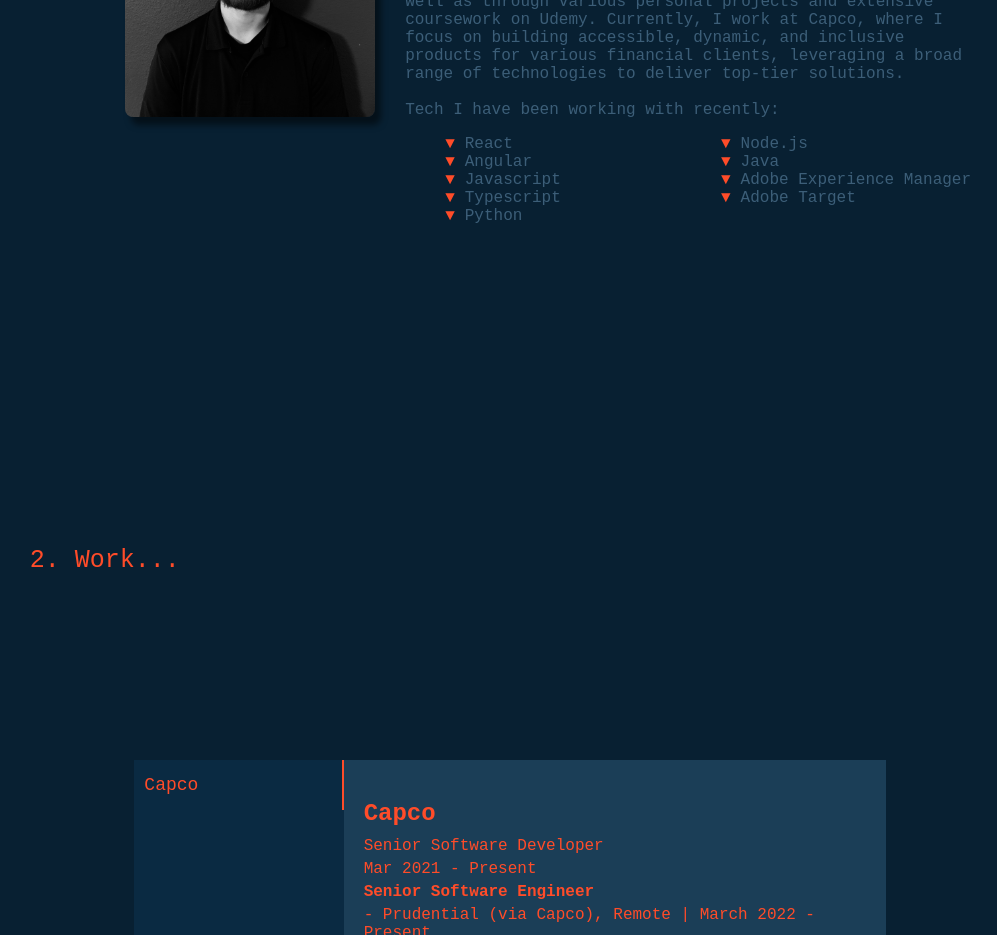
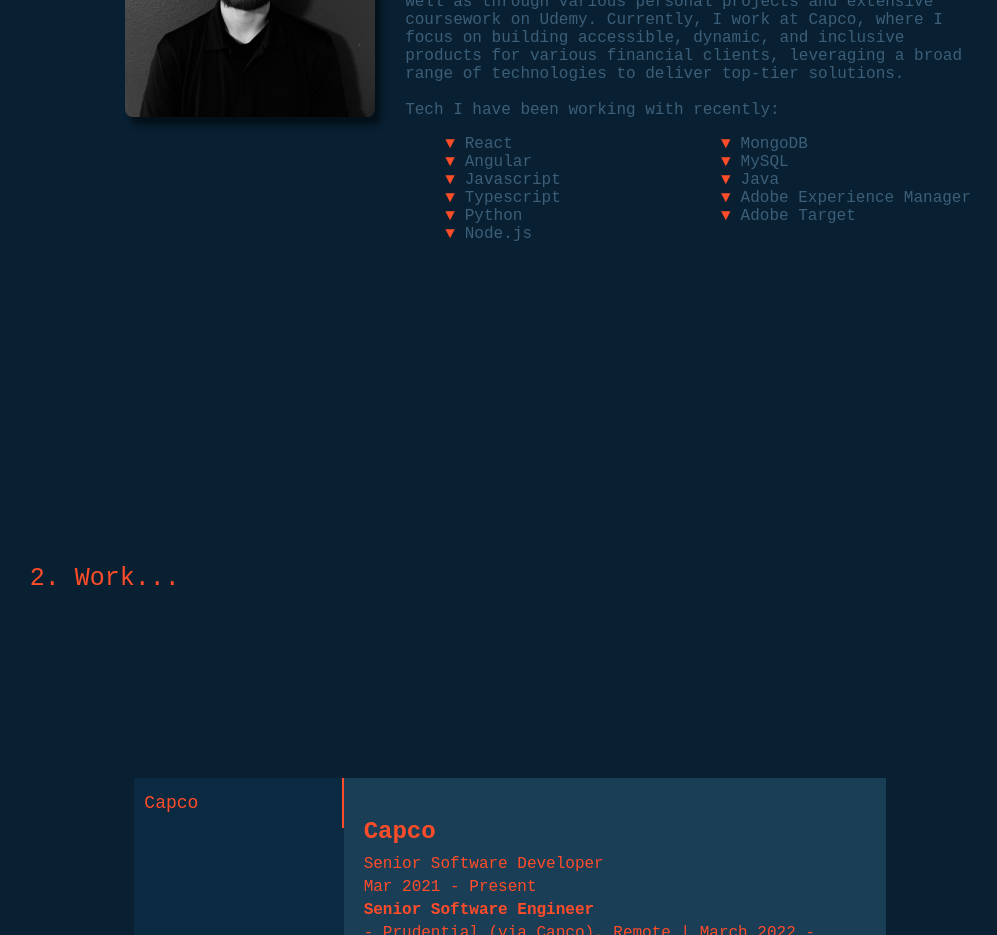
Before and after one commit to kylest0kes/folio, a React (Create React App) app: page / in a window 1280 px wide. Shown: the part 1260-2195 px from the top of the page, without its empty margins (87-1084 px from the left). Built offline with nearby package versions, Linux system fonts and the light colour scheme.

Commit message:
added other stuff too

```diff
--- a/src/Components/AboutDesktop/AboutDesktop.js
+++ b/src/Components/AboutDesktop/AboutDesktop.js
@@ -29,6 +29,8 @@ const AboutDesktop = () => {
               <li>Typescript</li>
               <li>Python</li>
               <li>Node.js</li>
+              <li>MongoDB</li>
+              <li>MySQL</li>
               <li>Java</li>
               <li>Adobe Experience Manager</li>
               <li>Adobe Target</li>
--- a/src/Components/AboutResp/AboutResp.js
+++ b/src/Components/AboutResp/AboutResp.js
@@ -30,6 +30,7 @@ const AboutResp = () => {
             <li>Python</li>
             <li>Node.js</li>
             <li>MongoDB</li>
+            <li>MySQL</li>
             <li>Java</li>
             <li>Adobe Experience Manager</li>
             <li>Adobe Target</li>
```
